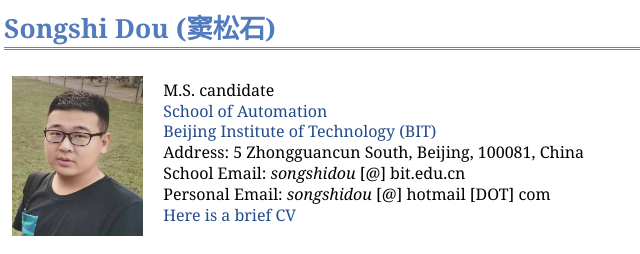
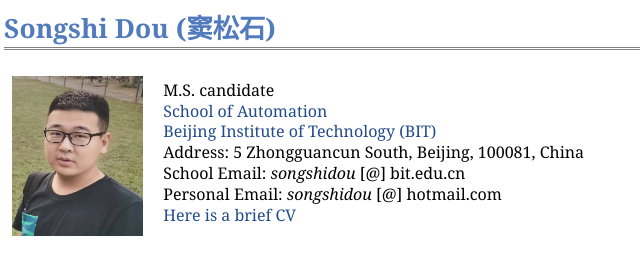
Before and after one commit to songshidou/songshidou.github.io, a plain HTML site: page index.html in a window 1280 px wide. Shown: the top 254 px of the page, 206-846 px from the left. Drawn offline with Linux system fonts and the light colour scheme.

Commit message:
Add files via upload

```diff
--- a/index.html
+++ b/index.html
@@ -26,7 +26,7 @@
 <td align="left"><p>M.S. candidate <br /> <a href="https://ac.bit.edu.cn/">School of Automation</a> <br /><a href="https://english.bit.edu.cn/">Beijing Institute of Technology (BIT)</a><br />
 Address: 5 Zhongguancun South, Beijing, 100081, China <br />
 School Email: <i>songshidou</i> [@] bit.edu.cn <br />
-Personal Email: <i>songshidou</i> [@] hotmail [DOT] com <br />
+Personal Email: <i>songshidou</i> [@] hotmail.com <br />
 <a href="cv.pdf">Here is a brief CV</a></p>
 </td></tr></table>
 <h2>About me</h2>
```
